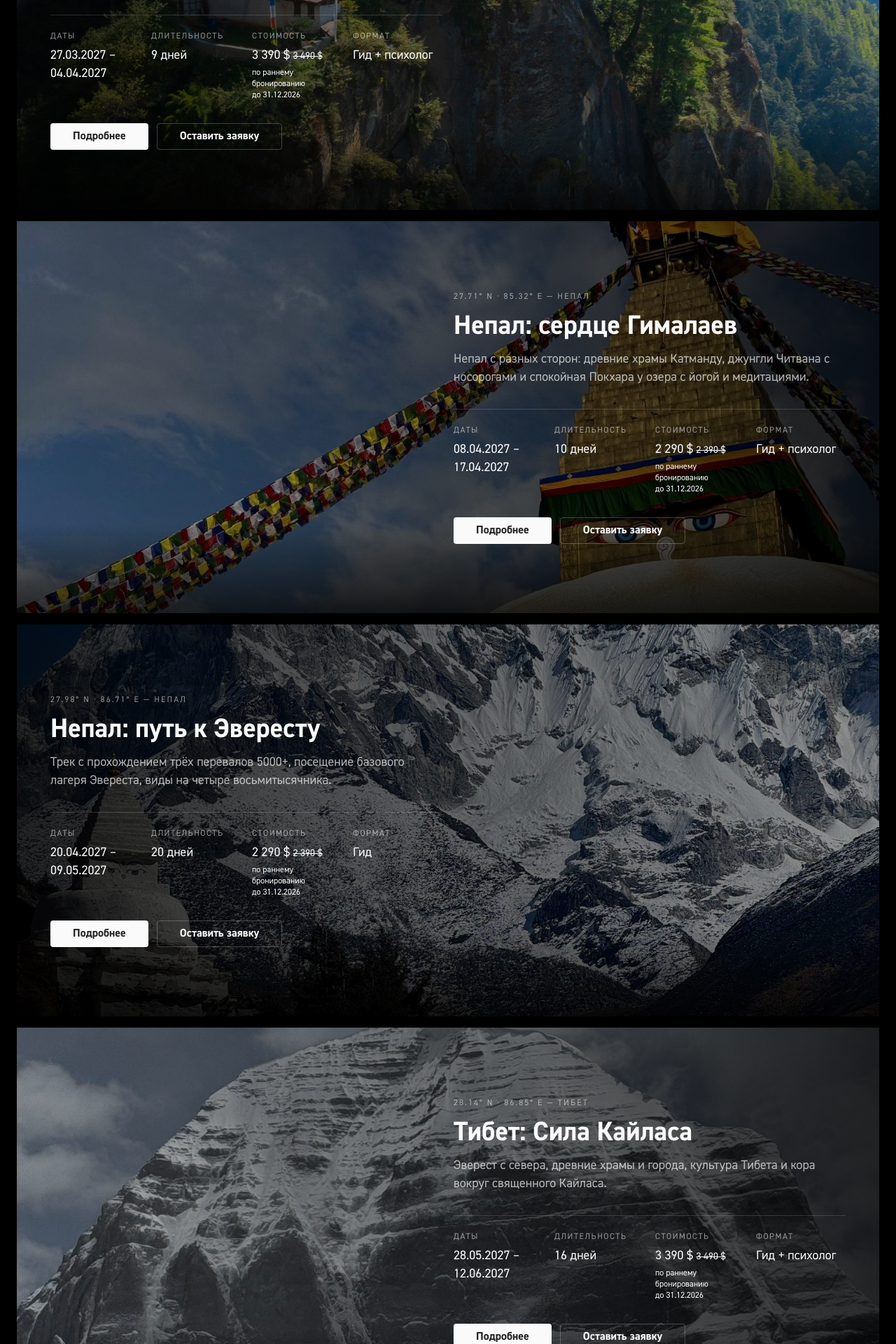
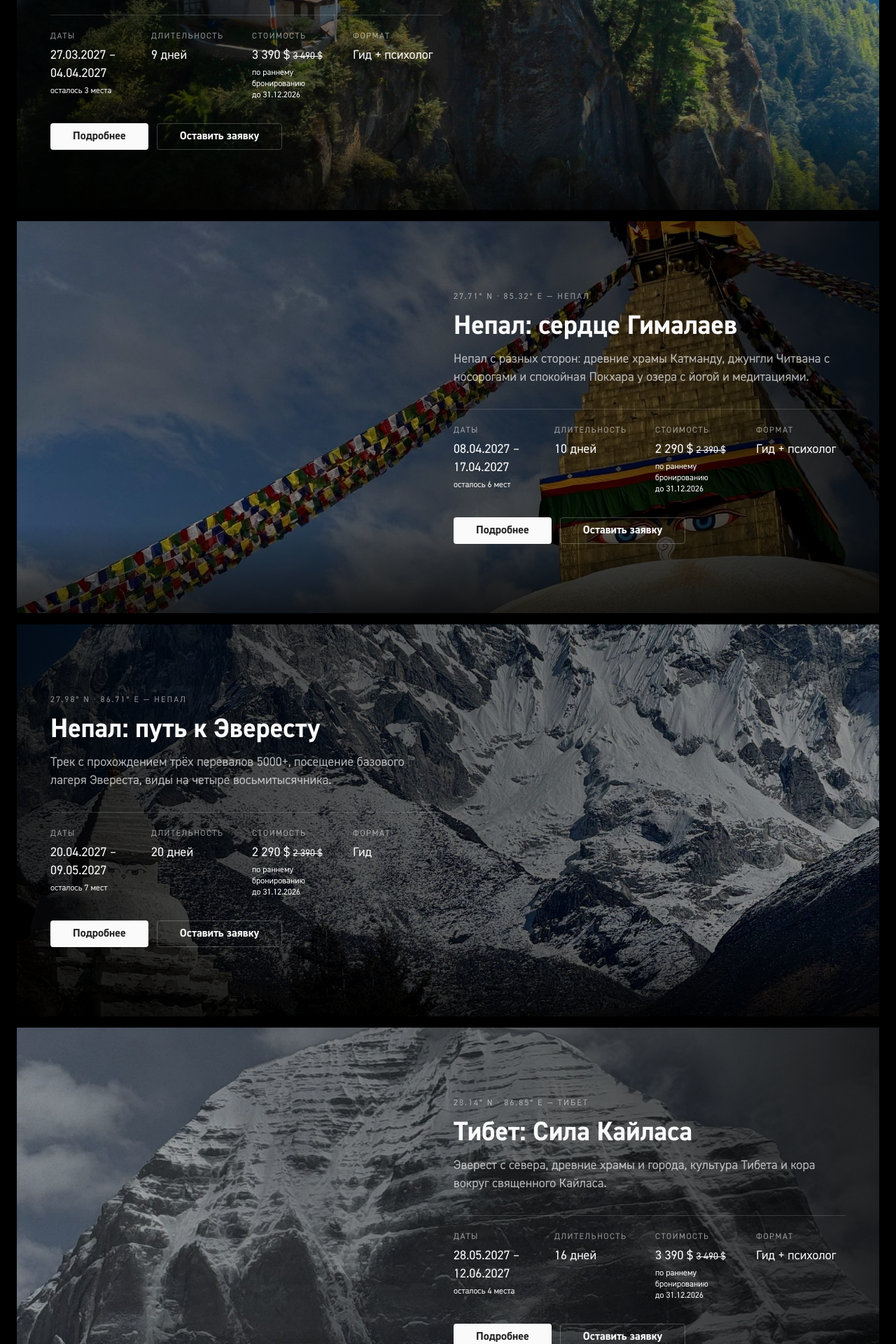
Before and after one commit to fifulina-uxui/wild-soul-routes, a React (Vite) app: page / in a window 1280 px wide. Shown: the part 1260-3180 px from the top of the page at 70% size. Built offline with nearby package versions, Linux system fonts and the light colour scheme.

Commit message:
Spots left per tour, shown on cards and detail pages

```diff
--- a/src/data/content.ts
+++ b/src/data/content.ts
@@ -10,6 +10,7 @@ export interface Tour {
   highlight: string
   image: string
   crew: 'guide' | 'psych' | 'both'
+  spots: string
 }
 
 export interface TourDetail {
@@ -179,6 +180,7 @@ export const content: Record<'ru' | 'en', PageContent> = {
           highlight: 'Эверест',
           image: 'images/tour-tibet.jpg',
           crew: 'both',
+          spots: 'осталось 4 места',
         },
         {
           id: 'nepal',
@@ -193,6 +195,7 @@ export const content: Record<'ru' | 'en', PageContent> = {
           highlight: 'Катманду',
           image: 'images/tour-nepal.jpg',
           crew: 'both',
+          spots: 'осталось 6 мест',
         },
         {
           id: 'nepal-bhutan',
@@ -207,6 +210,7 @@ export const content: Record<'ru' | 'en', PageContent> = {
           highlight: 'Тигриное гнездо',
           image: 'images/tour-bhutan.jpg',
           crew: 'both',
+          spots: 'осталось 3 места',
         },
         {
           id: 'nepal-tour',
@@ -221,6 +225,7 @@ export const content: Record<'ru' | 'en', PageContent> = {
           highlight: 'Нагаркот',
           image: 'images/tour-nepal.jpg',
           crew: 'guide',
+          spots: 'осталось 5 мест',
         },
         {
           id: 'nepal-trek',
@@ -235,6 +240,7 @@ export const content: Record<'ru' | 'en', PageContent> = {
           highlight: 'Эверест',
           image: 'images/tour-everest.jpg',
           crew: 'guide',
+          spots: 'осталось 7 мест',
         },
         {
           id: 'georgia',
@@ -249,6 +255,7 @@ export const content: Record<'ru' | 'en', PageContent> = {
           highlight: 'Кахетия',
           image: 'images/tour-georgia.jpg',
           crew: 'both',
+          spots: 'осталось 5 мест',
         },
         {
           id: 'capetown',
@@ -263,6 +270,7 @@ export const content: Record<'ru' | 'en', PageContent> = {
           highlight: 'Столовая гора',
           image: 'images/tour-capetown.jpg',
           crew: 'both',
+          spots: 'осталось 8 мест',
         },
       ],
     },
@@ -345,7 +353,7 @@ export const content: Record<'ru' | 'en', PageContent> = {
           text: 'Работаю гидом с 2015 года, путешествую и создаю маршруты в разных странах — от Грузии до Гималаев и Южной Америки. За плечами горные восхождения, треккинги и экспедиции. Управляю парусной яхтой, исследую мир и открываю его удивительные места для вас.',
           instagram: 'https://www.instagram.com/oberendeeva',
         },
-        dates: [{ when: '28.05.2027 – 12.06.2027', note: 'осталось 5 мест' }],
+        dates: [{ when: '28.05.2027 – 12.06.2027', note: 'осталось 4 места' }],
         includes: [
           'Сопровождение гида и психолога всю дорогу',
           'Пермиты на Тибет и визовая поддержка',
@@ -431,7 +439,7 @@ export const content: Record<'ru' | 'en', PageContent> = {
           text: 'Работаю гидом с 2015 года, путешествую и создаю маршруты в разных странах — от Грузии до Гималаев и Южной Америки. За плечами горные восхождения, треккинги и экспедиции. Управляю парусной яхтой, исследую мир и открываю его удивительные места для вас.',
           instagram: 'https://www.instagram.com/oberendeeva',
         },
-        dates: [{ when: '08.04.2027 – 17.04.2027', note: 'осталось 5 мест' }],
+        dates: [{ when: '08.04.2027 – 17.04.2027', note: 'осталось 6 мест' }],
         includes: [
           'Сопровождение гида и психолога',
           'Проживание в отелях с завтраками',
@@ -516,7 +524,7 @@ export const content: Record<'ru' | 'en', PageContent> = {
           text: 'Работаю гидом с 2015 года, путешествую и создаю маршруты в разных странах — от Грузии до Гималаев и Южной Америки. За плечами горные восхождения, треккинги и экспедиции. Управляю парусной яхтой, исследую мир и открываю его удивительные места для вас.',
           instagram: 'https://www.instagram.com/oberendeeva',
         },
-        dates: [{ when: '27.03.2027 – 04.04.2027', note: 'осталось 5 мест' }],
+        dates: [{ when: '27.03.2027 – 04.04.2027', note: 'осталось 3 места' }],
         includes: [
           'Сопровождение гида и психолога',
           'Виза в Бутан и сбор SDF',
@@ -601,7 +609,7 @@ export const content: Record<'ru' | 'en', PageContent> = {
           instagram: 'https://www.instagram.com/oberendeeva',
         },
         dates: [
-          { when: '21.10.2026 – 28.10.2026', note: 'набор открыт' },
+          { when: '21.10.2026 – 28.10.2026', note: 'осталось 5 мест' },
           { when: '07.03.2027 – 14.03.2027', note: 'набор открыт' },
         ],
         includes: [
@@ -699,7 +707,7 @@ export const content: Record<'ru' | 'en', PageContent> = {
           text: 'Работаю гидом с 2015 года, путешествую и создаю маршруты в разных странах — от Грузии до Гималаев и Южной Америки. За плечами горные восхождения, треккинги и экспедиции. Управляю парусной яхтой, исследую мир и открываю его удивительные места для вас.',
           instagram: 'https://www.instagram.com/oberendeeva',
         },
-        dates: [{ when: '20.04.2027 – 09.05.2027', note: 'осталось 5 мест' }],
+        dates: [{ when: '20.04.2027 – 09.05.2027', note: 'осталось 7 мест' }],
         includes: [
           'две ночи в отеле в Катманду, размещение двухместное',
           'встреча и проводы в аэропорту Катманду',
@@ -877,7 +885,7 @@ export const content: Record<'ru' | 'en', PageContent> = {
           instagram: 'https://www.instagram.com/oberendeeva',
         },
         dates: [
-          { when: '10.09.2027 – 19.09.2027', note: 'осталось 5 мест' },
+          { when: '10.09.2027 – 19.09.2027', note: 'осталось 8 мест' },
         ],
         includes: [
           'Сопровождение гида и психолога',
@@ -1136,6 +1144,7 @@ export const content: Record<'ru' | 'en', PageContent> = {
           highlight: 'Everest',
           image: 'images/tour-tibet.jpg',
           crew: 'both',
+          spots: '4 spots left',
         },
         {
           id: 'nepal',
@@ -1150,6 +1159,7 @@ export const content: Record<'ru' | 'en', PageContent> = {
           highlight: 'Kathmandu',
           image: 'images/tour-nepal.jpg',
           crew: 'both',
+          spots: '6 spots left',
         },
         {
           id: 'nepal-bhutan',
@@ -1164,6 +1174,7 @@ export const content: Record<'ru' | 'en', PageContent> = {
           highlight: 'Tiger’s Nest',
           image: 'images/tour-bhutan.jpg',
           crew: 'both',
+          spots: '3 spots left',
         },
         {
           id: 'nepal-tour',
@@ -1178,6 +1189,7 @@ export const content: Record<'ru' | 'en', PageContent> = {
           highlight: 'Nagarkot',
           image: 'images/tour-nepal.jpg',
           crew: 'guide',
+          spots: '5 spots left',
         },
         {
           id: 'nepal-trek',
@@ -1192,6 +1204,7 @@ export const content: Record<'ru' | 'en', PageContent> = {
           highlight: 'Everest',
           image: 'images/tour-everest.jpg',
           crew: 'guide',
+          spots: '7 spots left',
         },
         {
           id: 'georgia',
@@ -1206,6 +1219,7 @@ export const content: Record<'ru' | 'en', PageContent> = {
           highlight: 'Kakheti',
           image: 'images/tour-georgia.jpg',
           crew: 'both',
+          spots: '5 spots left',
         },
         {
           id: 'capetown',
@@ -1220,6 +1234,7 @@ export const content: Record<'ru' | 'en', PageContent> = {
           highlight: 'Table Mountain',
           image: 'images/tour-capetown.jpg',
           crew: 'both',
+          spots: '8 spots left',
         },
       ],
     },
@@ -1302,7 +1317,7 @@ export const content: Record<'ru' | 'en', PageContent> = {
           text: 'Working as a guide since 2015, travelling and creating routes across countries — from Georgia to the Himalayas and South America. Mountain ascents, treks and expeditions behind me. I sail a yacht, explore the world and open its amazing places for you.',
           instagram: 'https://www.instagram.com/oberendeeva',
         },
-        dates: [{ when: '28.05.2027 – 12.06.2027', note: '5 spots left' }],
+        dates: [{ when: '28.05.2027 – 12.06.2027', note: '4 spots left' }],
         includes: [
           'Guide and psychologist with the group throughout',
           'Tibet permits and visa support',
@@ -1388,7 +1403,7 @@ export const content: Record<'ru' | 'en', PageContent> = {
           text: 'Working as a guide since 2015, travelling and creating routes across countries — from Georgia to the Himalayas and South America. Mountain ascents, treks and expeditions behind me. I sail a yacht, explore the world and open its amazing places for you.',
           instagram: 'https://www.instagram.com/oberendeeva',
         },
-        dates: [{ when: '08.04.2027 – 17.04.2027', note: '5 spots left' }],
+        dates: [{ when: '08.04.2027 – 17.04.2027', note: '6 spots left' }],
         includes: [
           'Guide and psychologist with the group',
           'Hotel accommodation with breakfasts',
@@ -1473,7 +1488,7 @@ export const content: Record<'ru' | 'en', PageContent> = {
           text: 'Working as a guide since 2015, travelling and creating routes across countries — from Georgia to the Himalayas and South America. Mountain ascents, treks and expeditions behind me. I sail a yacht, explore the world and open its amazing places for you.',
           instagram: 'https://www.instagram.com/oberendeeva',
         },
-        dates: [{ when: '27.03.2027 – 04.04.2027', note: '5 spots left' }],
+        dates: [{ when: '27.03.2027 – 04.04.2027', note: '3 spots left' }],
         includes: [
           'Guide and psychologist with the group',
           'Bhutan visa and SDF fee',
@@ -1558,7 +1573,7 @@ export const content: Record<'ru' | 'en', PageContent> = {
           instagram: 'https://www.instagram.com/oberendeeva',
         },
         dates: [
-          { when: '21.10.2026 – 28.10.2026', note: 'open for booking' },
+          { when: '21.10.2026 – 28.10.2026', note: '5 spots left' },
           { when: '07.03.2027 – 14.03.2027', note: 'open for booking' },
         ],
         includes: [
@@ -1656,7 +1671,7 @@ export const content: Record<'ru' | 'en', PageContent> = {
           text: 'Working as a guide since 2015, travelling and creating routes across countries — from Georgia to the Himalayas and South America. Mountain ascents, treks and expeditions behind me. I sail a yacht, explore the world and open its amazing places for you.',
           instagram: 'https://www.instagram.com/oberendeeva',
         },
-        dates: [{ when: '20.04.2027 – 09.05.2027', note: '5 spots left' }],
+        dates: [{ when: '20.04.2027 – 09.05.2027', note: '7 spots left' }],
         includes: [
           'two nights in a Kathmandu hotel, double occupancy',
           'airport pick-up and drop-off in Kathmandu',
@@ -1834,7 +1849,7 @@ export const content: Record<'ru' | 'en', PageContent> = {
           instagram: 'https://www.instagram.com/oberendeeva',
         },
         dates: [
-          { when: '10.09.2027 – 19.09.2027', note: '5 spots left' },
+          { when: '10.09.2027 – 19.09.2027', note: '8 spots left' },
         ],
         includes: [
           'Guide and psychologist with the group',
--- a/src/pages/ToursPage.tsx
+++ b/src/pages/ToursPage.tsx
@@ -120,6 +120,7 @@ export default function ToursPage() {
                         {t.tours.meta.start}
                       </dt>
                       <dd className="mt-1 text-[18px] leading-[26px] text-[#fafafa]">{tour.start}</dd>
+                      <p className="mt-1 text-[12px] leading-4 text-[#fafafa]">{tour.spots}</p>
                     </div>
                     <div>
                       <dt className="text-[12px] uppercase leading-5 tracking-[0.12em] text-[rgb(250_250_250/55%)]">
--- a/src/sections/Tours.tsx
+++ b/src/sections/Tours.tsx
@@ -93,6 +93,7 @@ export default function Tours() {
                         {t.tours.meta.start}
                       </dt>
                       <dd className="mt-1 text-[18px] leading-[26px] text-[#fafafa]">{tour.start}</dd>
+                      <p className="mt-1 text-[12px] leading-4 text-[#fafafa]">{tour.spots}</p>
                     </div>
                     <div>
                       <dt className="text-[12px] uppercase leading-5 tracking-[0.12em] text-[rgb(250_250_250/55%)]">
```
